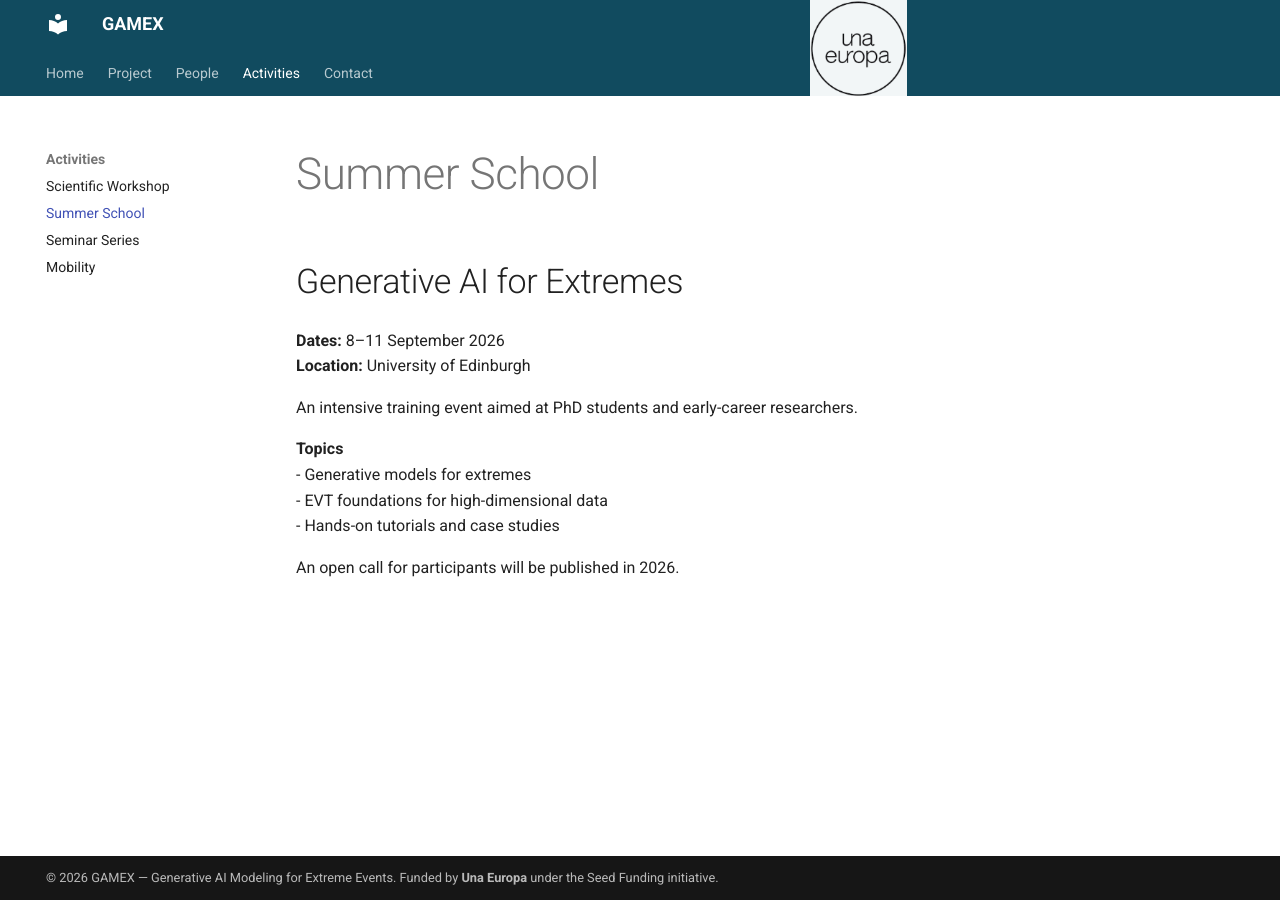
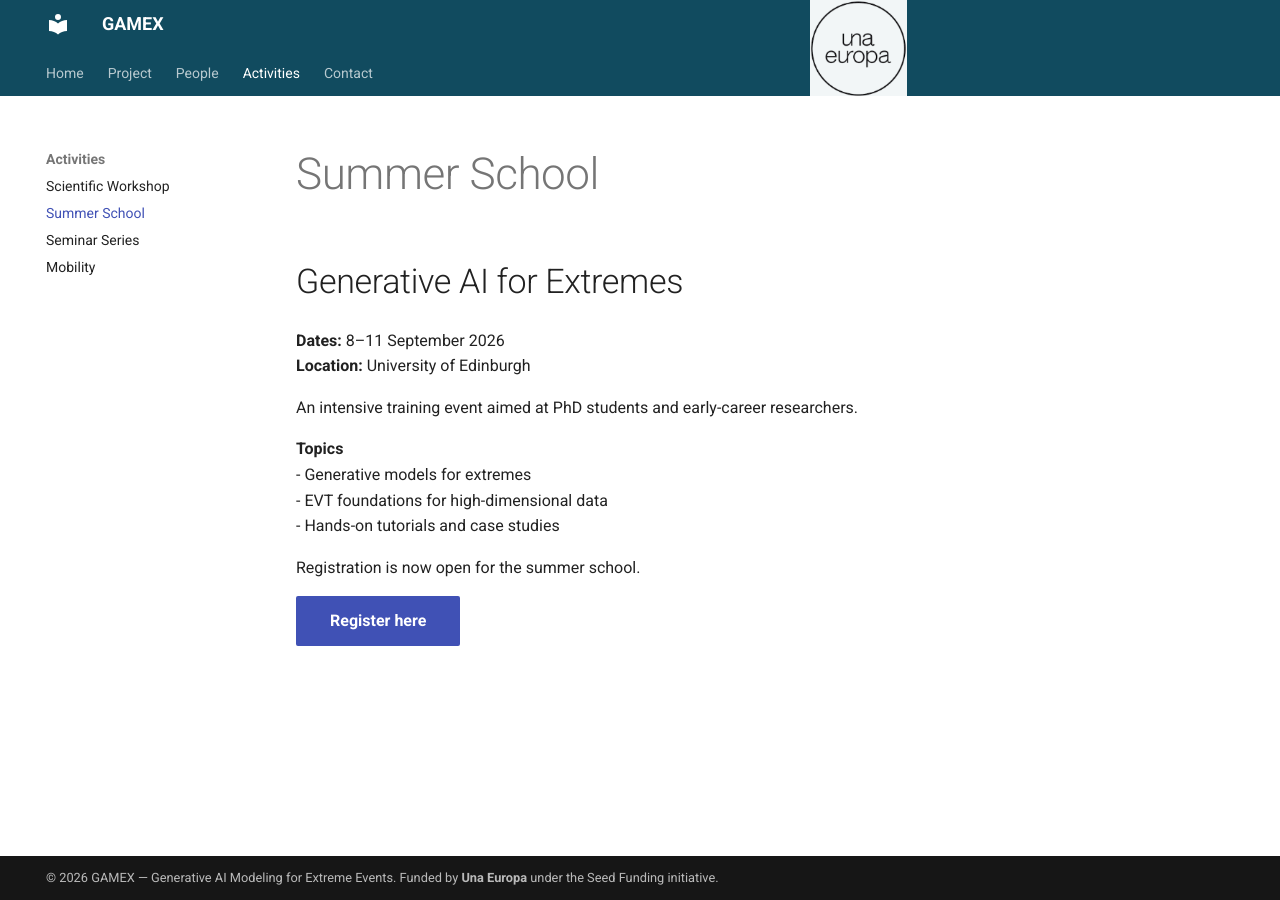
Before and after one commit to gamex-network/gamex-network.github.io, an MkDocs documentation site: the page built from docs/school.md, in a window 1280 px wide. Built offline with MkDocs 1.6.1 and Material for MkDocs 9.7.7, drawn with Linux system fonts in a browser that asks for light colours.

Commit message:
Add summer school registration link

```diff
--- a/docs/school.md
+++ b/docs/school.md
@@ -12,4 +12,6 @@ An intensive training event aimed at PhD students and early-career researchers.
 - EVT foundations for high-dimensional data
 - Hands-on tutorials and case studies
 
-An open call for participants will be published in 2026.
+Registration is now open for the summer school.
+
+[Register here](https://forms.cloud.microsoft/e/RKSupx7MuA){ .md-button .md-button--primary }
```
